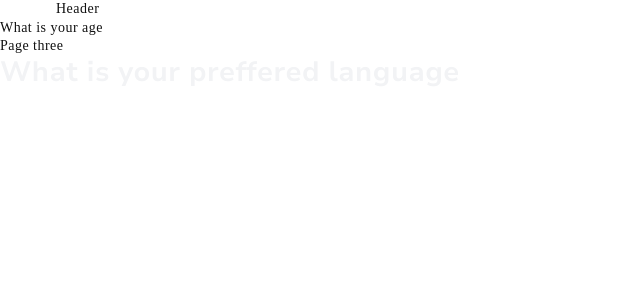
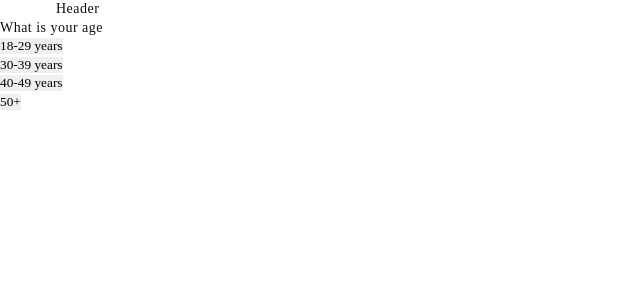
Before and after one commit to NNaumenko83/quiz-test-task, a React (Vite) app: page /quiz/3 in a window 1280 px wide. Shown: the top 300 px of the page, without its empty margins (0-640 px from the left). Built offline with nearby package versions, Linux system fonts and the light colour scheme.

Commit message:
ADD: agesList

```diff
--- /dev/null
+++ b/src/components/AgesList/AgesList.tsx
@@ -0,0 +1,38 @@
+import React from 'react'
+
+import { useTranslation } from 'react-i18next'
+import { useNavigate } from 'react-router'
+import { AGES } from '../../constants/ages'
+
+const AgesList = () => {
+    const { t } = useTranslation()
+    const navigate = useNavigate()
+    const quizString = localStorage.getItem('quiz')
+    const quiz = quizString ? JSON.parse(quizString) : null
+
+    const handleButtonClick: React.MouseEventHandler<
+        HTMLButtonElement
+    > = event => {
+        const gender = event.currentTarget.getAttribute('data-gender')
+        if (gender && quiz) {
+            localStorage.setItem('quiz', JSON.stringify({ ...quiz, gender }))
+            navigate('/quiz/3')
+        }
+    }
+
+    return (
+        <ul>
+            {AGES.map((age, index) => (
+                <li key={age}>
+                    <button onClick={handleButtonClick} data-gender={age}>
+                        {index < AGES.length - 1
+                            ? t('years', { years: age })
+                            : `${age}`}
+                    </button>
+                </li>
+            ))}
+        </ul>
+    )
+}
+
+export default AgesList
--- a/src/components/Loader/Loader.tsx
+++ b/src/components/Loader/Loader.tsx
@@ -1,4 +1,6 @@
 import { useEffect, useRef } from 'react'
+// eslint-disable-next-line @typescript-eslint/ban-ts-comment
+// @ts-expect-error
 import Snap from 'snapsvg-cjs'
 
 const Loader = () => {
--- /dev/null
+++ b/src/constants/ages.ts
@@ -0,0 +1 @@
+export const AGES = ['18-29', '30-39', '40-49', '50+']
--- a/src/pages/PageThree/PageThree.tsx
+++ b/src/pages/PageThree/PageThree.tsx
@@ -2,14 +2,14 @@ import React from 'react'
 import Title from '../../components/Title/Title'
 
 import { useTranslation } from 'react-i18next'
+import AgesList from '../../components/AgesList/AgesList'
 
 const PageThree = () => {
     const { t } = useTranslation()
     return (
         <div>
             <h2>{t('what_is_your_age')}</h2>
-            Page three
-            <Title>What is your preffered language</Title>
+            <AgesList />
         </div>
     )
 }
```
Also changed, not shown: src/components/AgesList/AgesList.styled.tsx (added).
